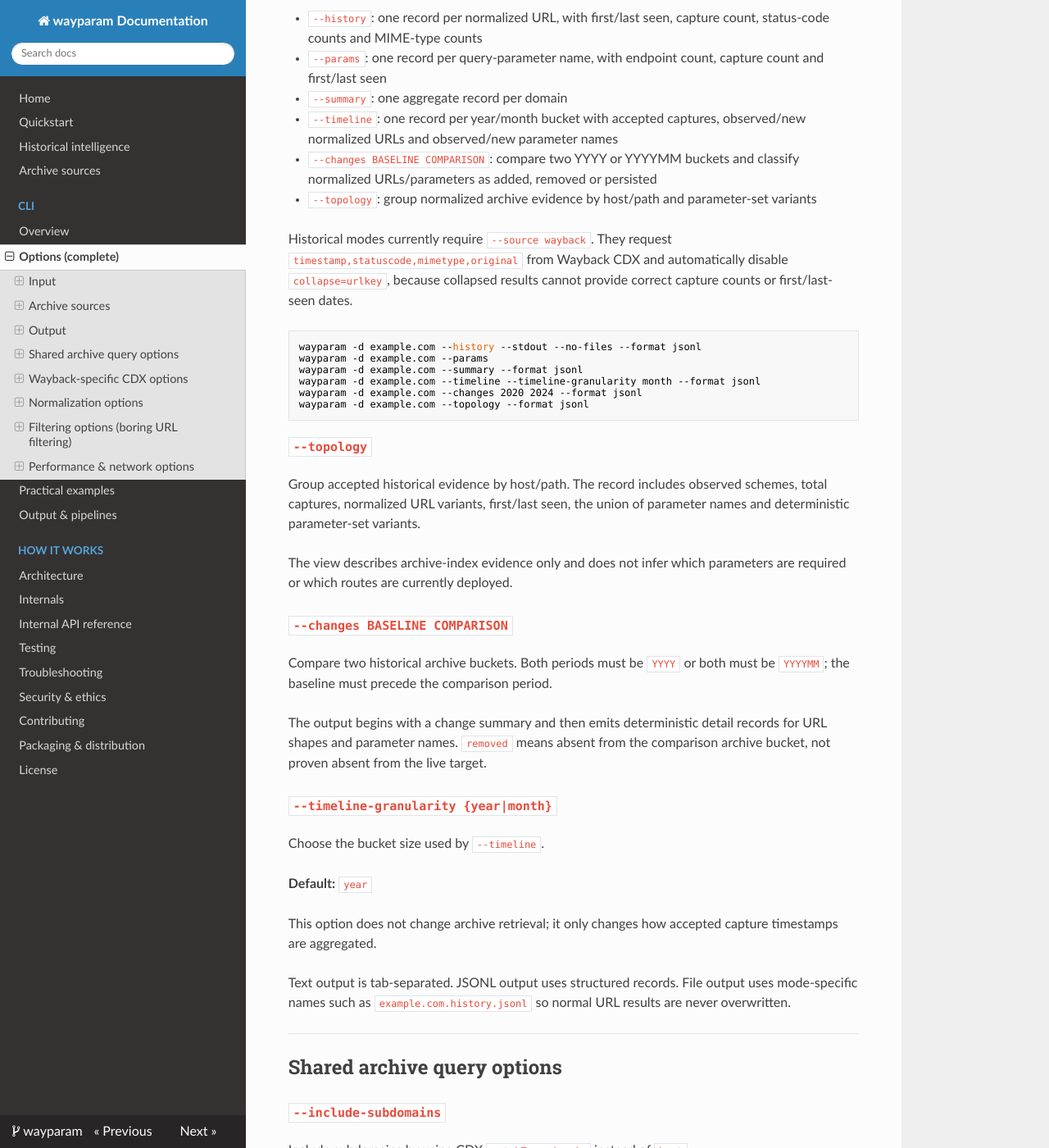
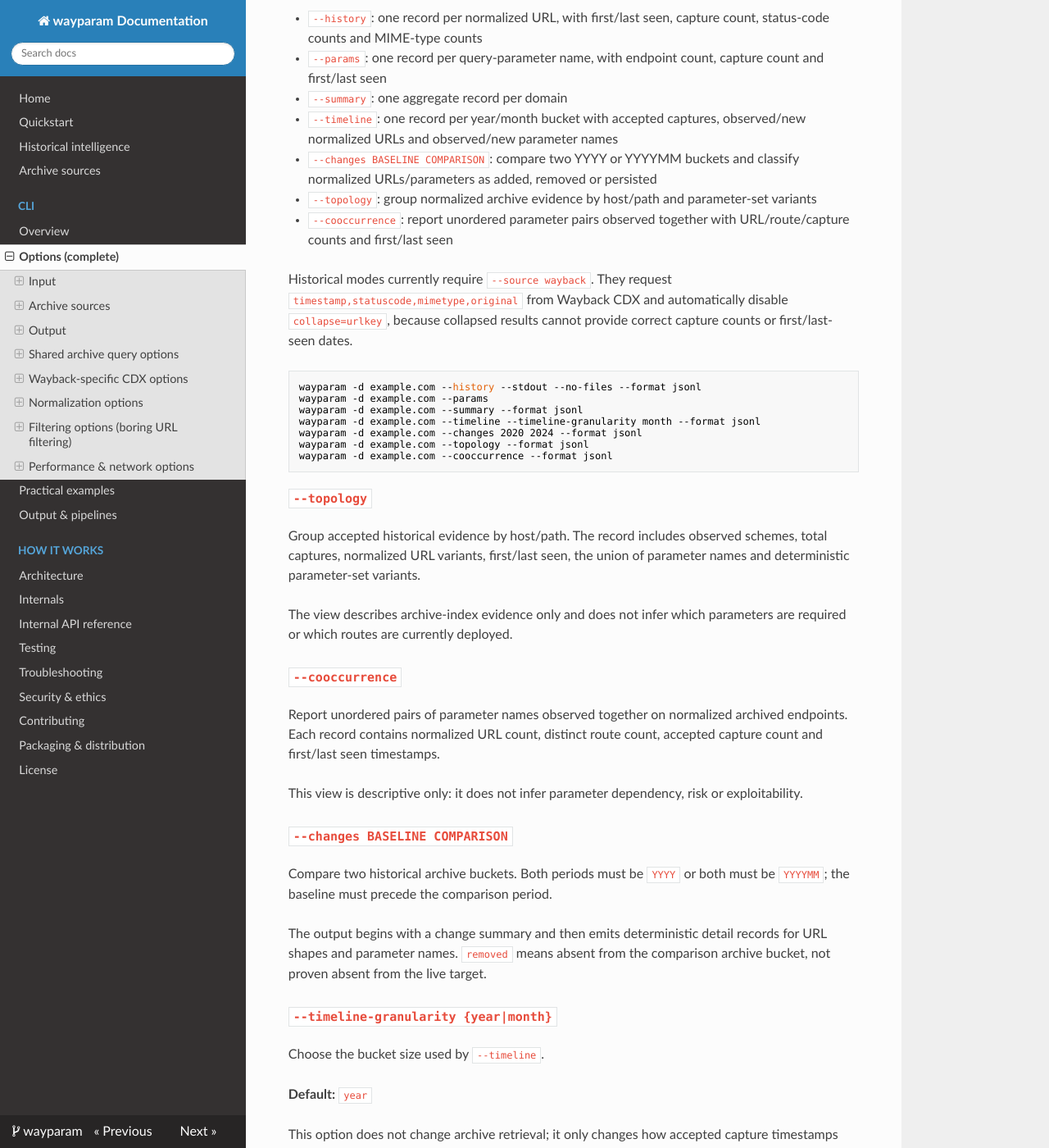
Before and after one commit to aleff-github/wayparam, an MkDocs documentation site: the page built from docs/cli/options.md, in a window 1280 px wide and 1400 px high, scrolled down 4041 px. Shown: the whole window at 82% size. Built offline with MkDocs 1.6.1, drawn with Linux system fonts in a browser that asks for light colours; nearby versions of some CDN libraries.

Commit message:
Document --cooccurrence CLI option

````diff
--- a/docs/cli/options.md
+++ b/docs/cli/options.md
@@ -177,6 +177,7 @@ The following flags are mutually exclusive:
 - `--timeline`: one record per year/month bucket with accepted captures, observed/new normalized URLs and observed/new parameter names
 - `--changes BASELINE COMPARISON`: compare two YYYY or YYYYMM buckets and classify normalized URLs/parameters as added, removed or persisted
 - `--topology`: group normalized archive evidence by host/path and parameter-set variants
+- `--cooccurrence`: report unordered parameter pairs observed together with URL/route/capture counts and first/last seen
 
 Historical modes currently require `--source wayback`. They request `timestamp,statuscode,mimetype,original` from Wayback CDX and automatically disable `collapse=urlkey`, because collapsed results cannot provide correct capture counts or first/last-seen dates.
 
@@ -187,6 +188,7 @@ wayparam -d example.com --summary --format jsonl
 wayparam -d example.com --timeline --timeline-granularity month --format jsonl
 wayparam -d example.com --changes 2020 2024 --format jsonl
 wayparam -d example.com --topology --format jsonl
+wayparam -d example.com --cooccurrence --format jsonl
 ```
 
 ### `--topology`
@@ -196,6 +198,14 @@ parameter names and deterministic parameter-set variants.
 
 The view describes archive-index evidence only and does not infer which
 parameters are required or which routes are currently deployed.
+
+### `--cooccurrence`
+Report unordered pairs of parameter names observed together on normalized
+archived endpoints. Each record contains normalized URL count, distinct route
+count, accepted capture count and first/last seen timestamps.
+
+This view is descriptive only: it does not infer parameter dependency, risk or
+exploitability.
 
 ### `--changes BASELINE COMPARISON`
 Compare two historical archive buckets. Both periods must be `YYYY` or both
````
